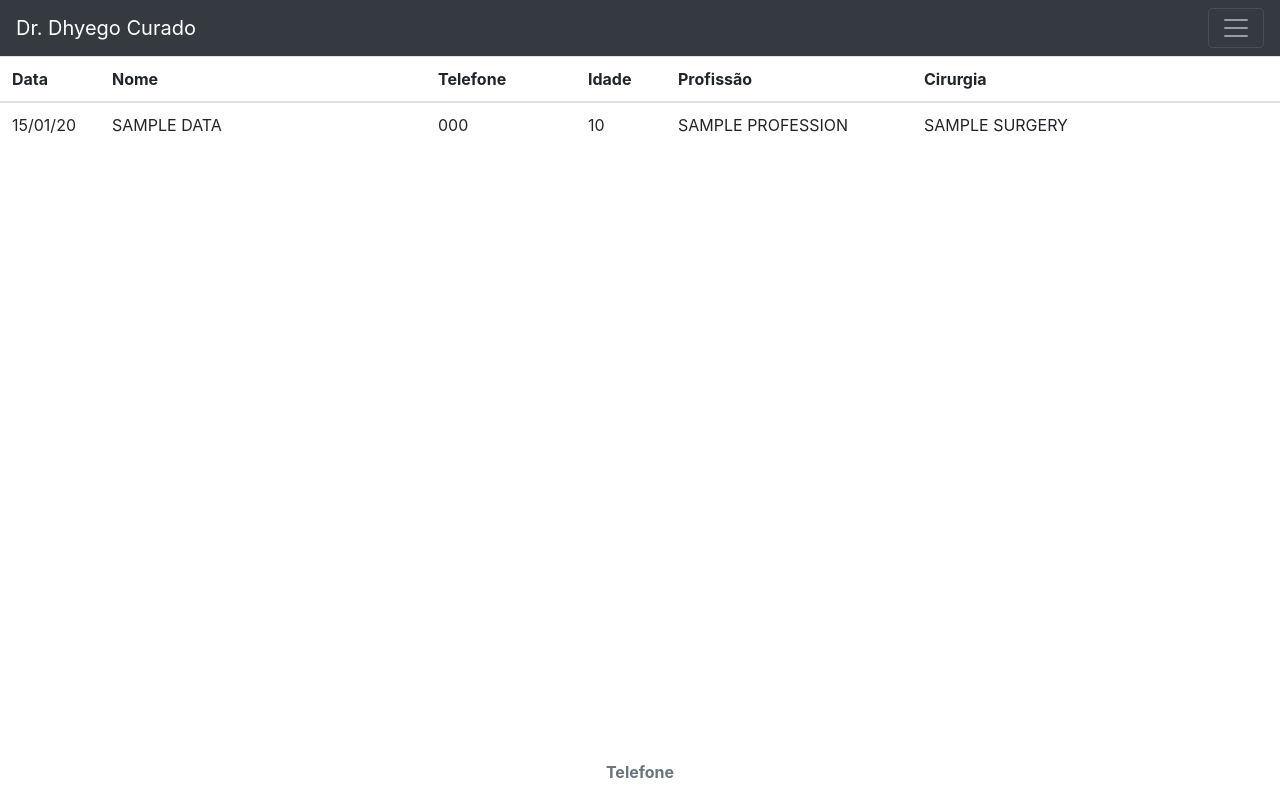
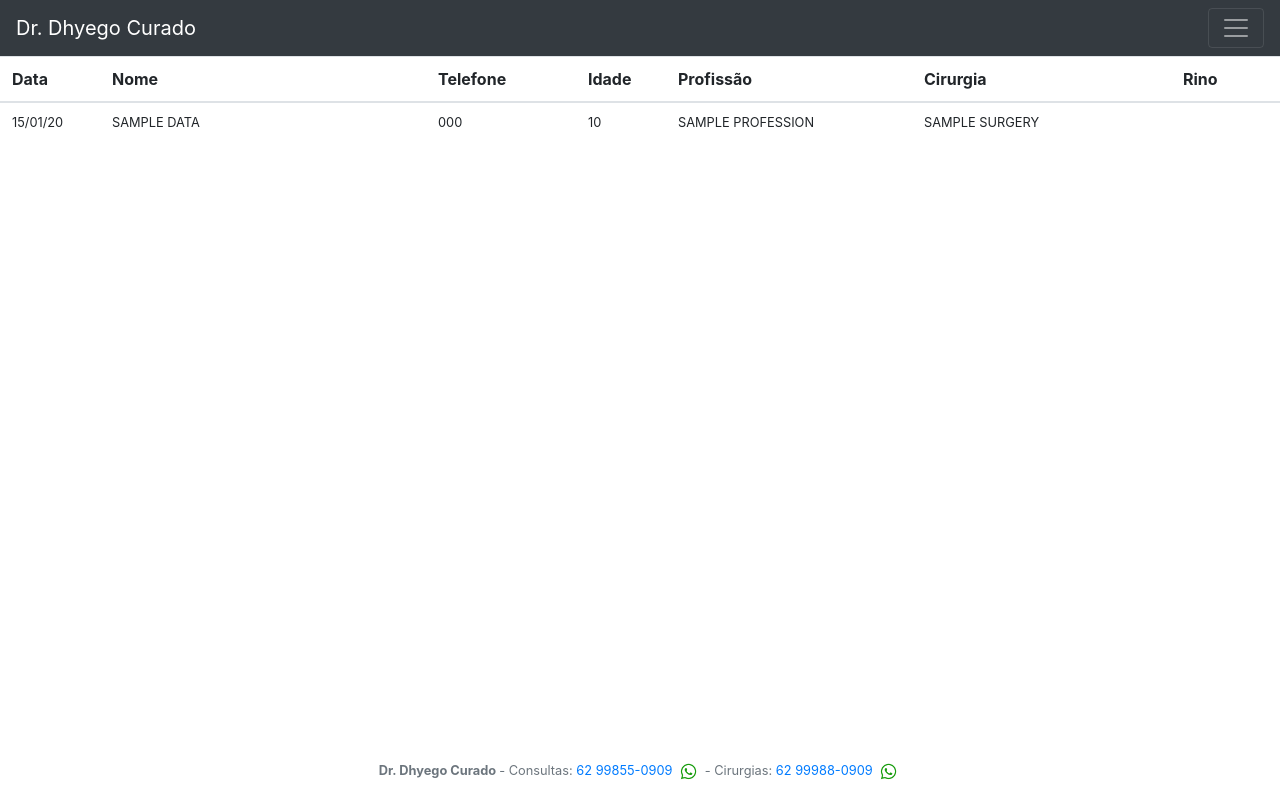
Before and after one commit to DENNISVAZ/clinical, a Django app: template preconsults/templates/preconsults/list_preconsultas.html in a window 1280 px wide. Run offline with Django 3.2, Linux system fonts and the light colour scheme; the template is opened without the code that fills it: most values are stand-ins (such as "Sample title", 1, 10 or a date in 2020); some libraries are stand-ins or nearby versions.

Commit message:
Link title adjustments

```diff
--- a/preconsults/templates/preconsults/detalhe_preconsulta.html
+++ b/preconsults/templates/preconsults/detalhe_preconsulta.html
@@ -1,7 +1,7 @@
 {% extends 'default.html' %}
 
 {% block title %}
-    Cirurgião Plástico
+    Pré Consulta
 {% endblock %}
 
 {% block main%}
--- a/preconsults/templates/preconsults/enviado.html
+++ b/preconsults/templates/preconsults/enviado.html
@@ -1,7 +1,7 @@
 {% extends 'default.html' %}
 
 {% block title %}
-    Pesquisa
+    Rinoplastia
 {% endblock %}
 
 {% block main%}
--- a/preconsults/templates/preconsults/list_preconsultas.html
+++ b/preconsults/templates/preconsults/list_preconsultas.html
@@ -1,7 +1,7 @@
 {% extends 'default.html' %}
 
 {% block title %}
-    Cirurgião Plástico
+    Lista Pré Consultas
 {% endblock %}
 
 {% block main%}
@@ -16,6 +16,7 @@
             <th scope="col">Idade</th>
             <th scope="col">Profissão</th>
             <th scope="col">Cirurgia</th>
+            <th scope="col">Rino</th>
         </tr>
     </thead>
     <tbody>
@@ -24,42 +25,64 @@
                 <td style="width:6.25em">
                     <a href="{% url 'detail_preconsults' data.id  %}" style="text-decoration:none">
                         <div style="height:100%;width:100%" class="text-body">
+                            <small>
                                 {{ data.creation_time | date:'d/m/y' }}
+                            </small>
                         </div>
                     </a>
                 </td>
                 <td style="width:20.375em">
                     <a href="{% url 'detail_preconsults' data.id  %}" style="text-decoration:none">
                         <div style="height:100%;width:100%" class="text-body">
+                            <small>
                                 {{ data.name | upper }}
+                            </small>
                         </div>
                     </a>
                 </td>
                 <td style="width:9.375em">
                     <a href="{% url 'detail_preconsults' data.id  %}" style="text-decoration:none">
                         <div style="height:100%;width:100%" class="text-body">
+                            <small>
                                 {{ data.phone | upper }}
+                            </small>
                         </div>
                     </a>
                 </td>
                 <td style="width:5.625em">
                     <a href="{% url 'detail_preconsults' data.id  %}" style="text-decoration:none">
                         <div style="height:100%;width:100%" class="text-body">
+                            <small>
                                 {{ data.age | upper }}
+                            </small>
                         </div>
                     </a>
                 </td>
                 <td style="width:15.375em">
                     <a href="{% url 'detail_preconsults' data.id  %}" style="text-decoration:none">
                         <div style="height:100%;width:100%" class="text-body">
+                            <small>
                                 {{ data.profession | upper }}
+                            </small>
                         </div>
                     </a>
                 </td>
                 <td>
                     <a href="{% url 'detail_preconsults' data.id  %}" style="text-decoration:none">
                         <div style="height:100%;width:100%" class="text-body">
+                            <small>
                                 {{ data.surgery | upper }}
+                            </small>
+                        </div>
+                    </a>
+                </td>
+                <td>
+                    <a href="{% url 'detail_preconsults' data.id  %}" style="text-decoration:none">
+                        <div style="height:100%;width:100%" class="text-body">
+                            {% if data.rhinoplasty %}
+                                <img src="/static/check.png" width="15m" height="15em"
+                                    class="img-fluid;" alt="Imagem responsiva">
+                            {% endif %}
                         </div>
                     </a>
                 </td>
--- a/preconsults/templates/preconsults/preconsultas.html
+++ b/preconsults/templates/preconsults/preconsultas.html
@@ -1,7 +1,7 @@
 {% extends 'default.html' %}
 
 {% block title %}
-    Pesquisa
+    Pré Consulta - Cadastro
 {% endblock %}
 
 {% block main%}
--- a/templates/_footer.html
+++ b/templates/_footer.html
@@ -1,7 +1,24 @@
 <footer class="footer mt-auto text-center py-3 fixed-bottom">
     <span class="text-muted" >
+        <small>
         <strong>
-            Telefone
+
+            Dr. Dhyego Curado
+
         </strong>
+            - Consultas:
+        <a href="">
+            <a href="https://wa.me/5562998550909?text=">62 99855-0909</a>
+        </a>
+        <img src="/static/whatsapp-min.png" width="25m" height="25em"
+                     class="img-fluid;" alt="Imagem responsiva">
+        </strong>
+            - Cirurgias:
+        <a href="">
+            <a href="https://wa.me/5562998550909?text=">62 99988-0909</a>
+        </a>
+            <img src="/static/whatsapp-min.png" width="25m" height="25em"
+                     class="img-fluid;" alt="Imagem responsiva">
+            </small>
     </span>
 </footer>
--- a/templates/_nav.html
+++ b/templates/_nav.html
@@ -1,8 +1,17 @@
 <nav class="navbar navbar-dark position-relative bg-dark">
 
-    <a class="navbar-brand" href="">Dr. Dhyego Curado</a>
+    <a class="navbar-brand" href="{% url 'index' %}">Dr. Dhyego Curado</a>
     {% if request.user.is_authenticated %}
-        <a class="navbar-brand" href="">Usuário: {{ user.email }}</a>
+
+        <a class="navbar-brand text-white" >
+            <small>
+                <small>
+                    <small>
+                    USUÁRIO: {{ user.username | upper }}
+                    </small>
+                </small>
+            </small>
+            </a>
     {% endif %}
     <button class="navbar-toggler collapsed" type="button" data-toggle="collapse"
             data-target="#navbarsExample01" aria-controls="navbarsExample01"
```
Also changed, not shown: preconsults/views.py (+6 -1 lines), website/templates/website/index.html (+2 -5 lines), db.sqlite3, templates/static/check.png (added), templates/static/whatsapp-min.png (added). Lines whose indentation alone changed are shown as unchanged.
